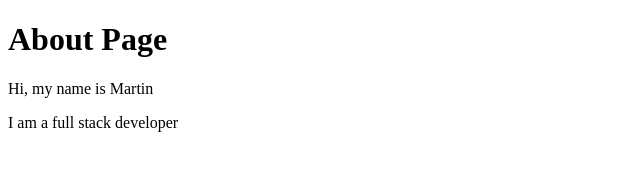
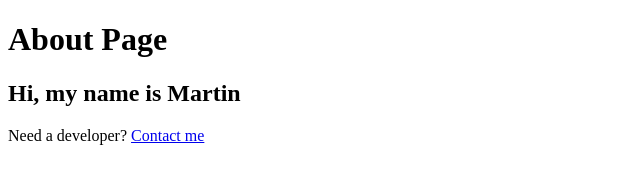
Before and after one commit to MartinDK/gatsby-bootcamp, a Gatsby site: page /about in a window 1280 px wide. Shown: the whole page, without its empty margins (0-640 px from the left). Built offline with nearby package versions, Linux system fonts and the light colour scheme; Gatsby itself is replaced by a stand-in of ours.

Commit message:
Create Linke to About page

```diff
--- a/src/pages/about.js
+++ b/src/pages/about.js
@@ -1,11 +1,11 @@
-import React from "react"
-
+import React from 'react'
+import {Link} from 'gatsby'
 const AboutPage = () => {
   return (
     <div>
       <h1>About Page</h1>
-      <p>Hi, my name is Martin</p>
-      <p>I am a full stack developer</p>
+      <h2>Hi, my name is Martin</h2>
+      <p>Need a developer? <Link to="/contact">Contact me</Link></p>
     </div>
   )
 }
--- a/src/pages/blog.js
+++ b/src/pages/blog.js
@@ -1,4 +1,4 @@
-import React from "react"
+import React from 'react'
 
 const BlogPage = () => {
   return (
--- a/src/pages/contact.js
+++ b/src/pages/contact.js
@@ -1,4 +1,4 @@
-import React from "react"
+import React from 'react'
 
 const ContactPage = () => {
   return (
--- a/src/pages/index.js
+++ b/src/pages/index.js
@@ -1,4 +1,4 @@
-import React from "react"
+import React from 'react'
 
 const IndexPage = () => {
   return (
```
